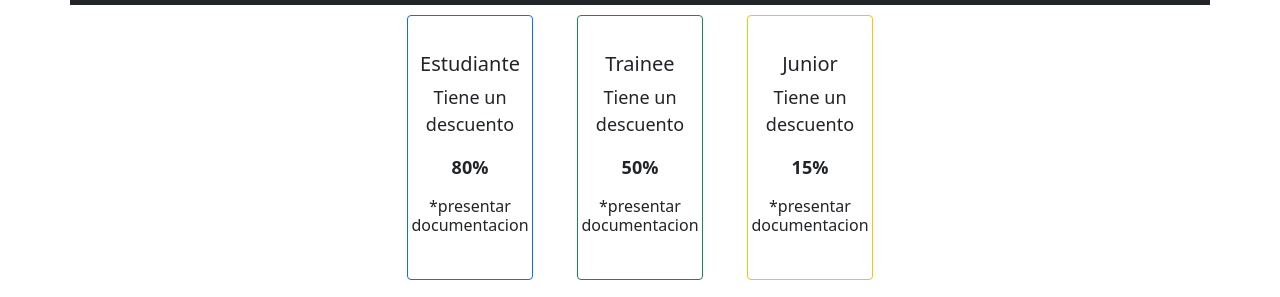
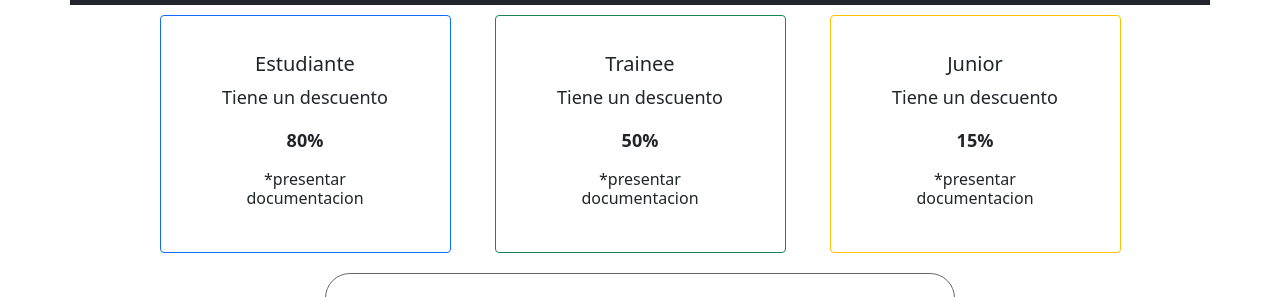
Before and after one commit to diegoverni/TP-Integrador-JS, a plain HTML site: page index.html in a window 1280 px wide. Shown: the part 127-424 px from the top of the page. Drawn offline with Linux system fonts and the light colour scheme.

Commit message:
modificacion

```diff
--- a/index.html
+++ b/index.html
@@ -32,8 +32,7 @@
   </div>
 
 
-
-  <div class="container-fluid" style="width: 600px;">
+  <div class="container-fluid" style="width: auto;">
     <div class="row cards" style="justify-content: center;">
     <div class="col-sm-3">
     <div class="card border-primary">
```
